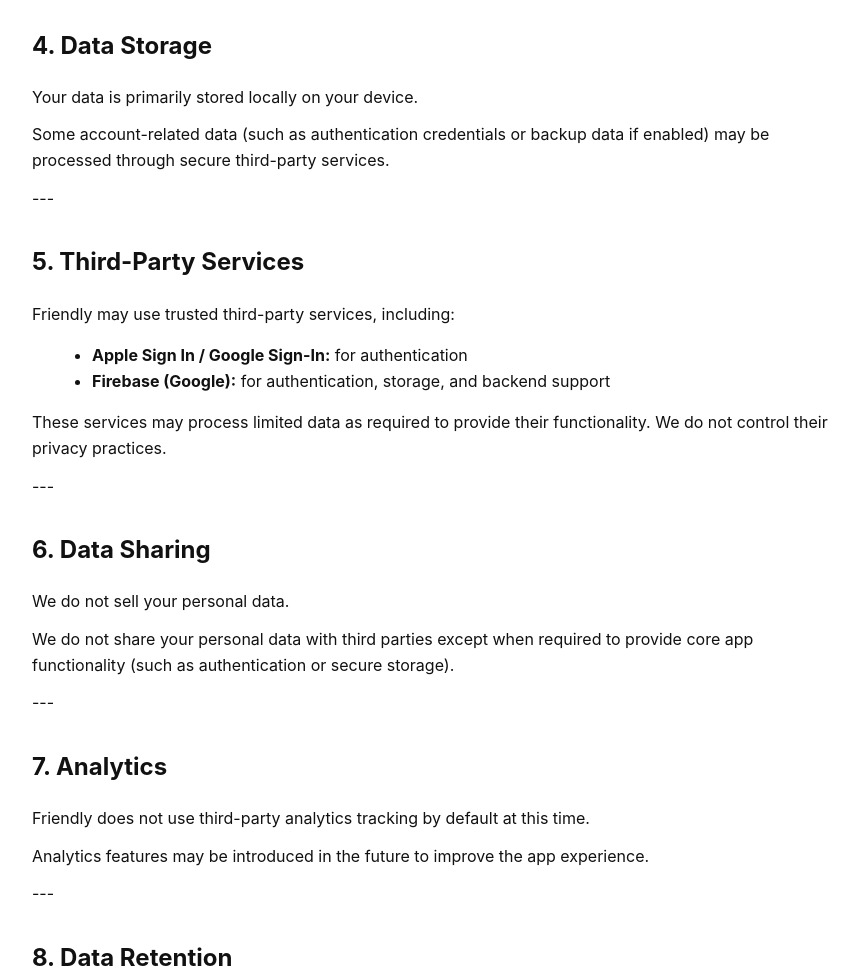
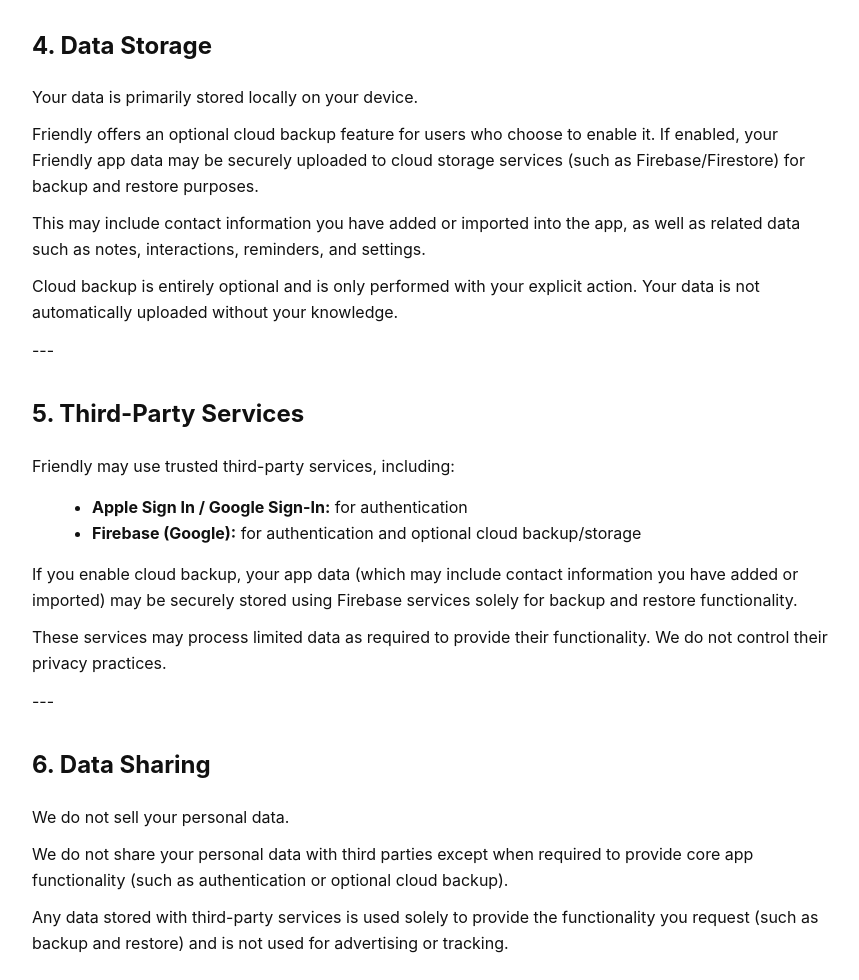
Before and after one commit to andrewbates1019-beep/friendly-privacy, a plain HTML site: page index.html in a window 1280 px wide. Shown: the part 1100-2080 px from the top of the page, without its empty margins (208-1067 px from the left). Drawn offline with Linux system fonts and the light colour scheme.

Commit message:
Update index.html

```diff
--- a/index.html
+++ b/index.html
@@ -30,7 +30,7 @@
 <body>
 
 <h1>Privacy Policy</h1>
-<p><strong>Last updated: April 30, 2026</strong></p>
+<p><strong>Last updated: May 5, 2026</strong></p>
 
 <p>Friendly (“we”, “our”, or “us”) is committed to protecting your privacy. This Privacy Policy explains how information is collected, used, and protected when you use the Friendly mobile application.</p>
 
@@ -80,7 +80,11 @@
 
 <p>Your data is primarily stored locally on your device.</p>
 
-<p>Some account-related data (such as authentication credentials or backup data if enabled) may be processed through secure third-party services.</p>
+<p>Friendly offers an optional cloud backup feature for users who choose to enable it. If enabled, your Friendly app data may be securely uploaded to cloud storage services (such as Firebase/Firestore) for backup and restore purposes.</p>
+
+<p>This may include contact information you have added or imported into the app, as well as related data such as notes, interactions, reminders, and settings.</p>
+
+<p>Cloud backup is entirely optional and is only performed with your explicit action. Your data is not automatically uploaded without your knowledge.</p>
 
 ---
 
@@ -90,8 +94,10 @@
 
 <ul>
   <li><strong>Apple Sign In / Google Sign-In:</strong> for authentication</li>
-  <li><strong>Firebase (Google):</strong> for authentication, storage, and backend support</li>
+  <li><strong>Firebase (Google):</strong> for authentication and optional cloud backup/storage</li>
 </ul>
+
+<p>If you enable cloud backup, your app data (which may include contact information you have added or imported) may be securely stored using Firebase services solely for backup and restore functionality.</p>
 
 <p>These services may process limited data as required to provide their functionality. We do not control their privacy practices.</p>
 
@@ -101,7 +107,9 @@
 
 <p>We do not sell your personal data.</p>
 
-<p>We do not share your personal data with third parties except when required to provide core app functionality (such as authentication or secure storage).</p>
+<p>We do not share your personal data with third parties except when required to provide core app functionality (such as authentication or optional cloud backup).</p>
+
+<p>Any data stored with third-party services is used solely to provide the functionality you request (such as backup and restore) and is not used for advertising or tracking.</p>
 
 ---
 
```
